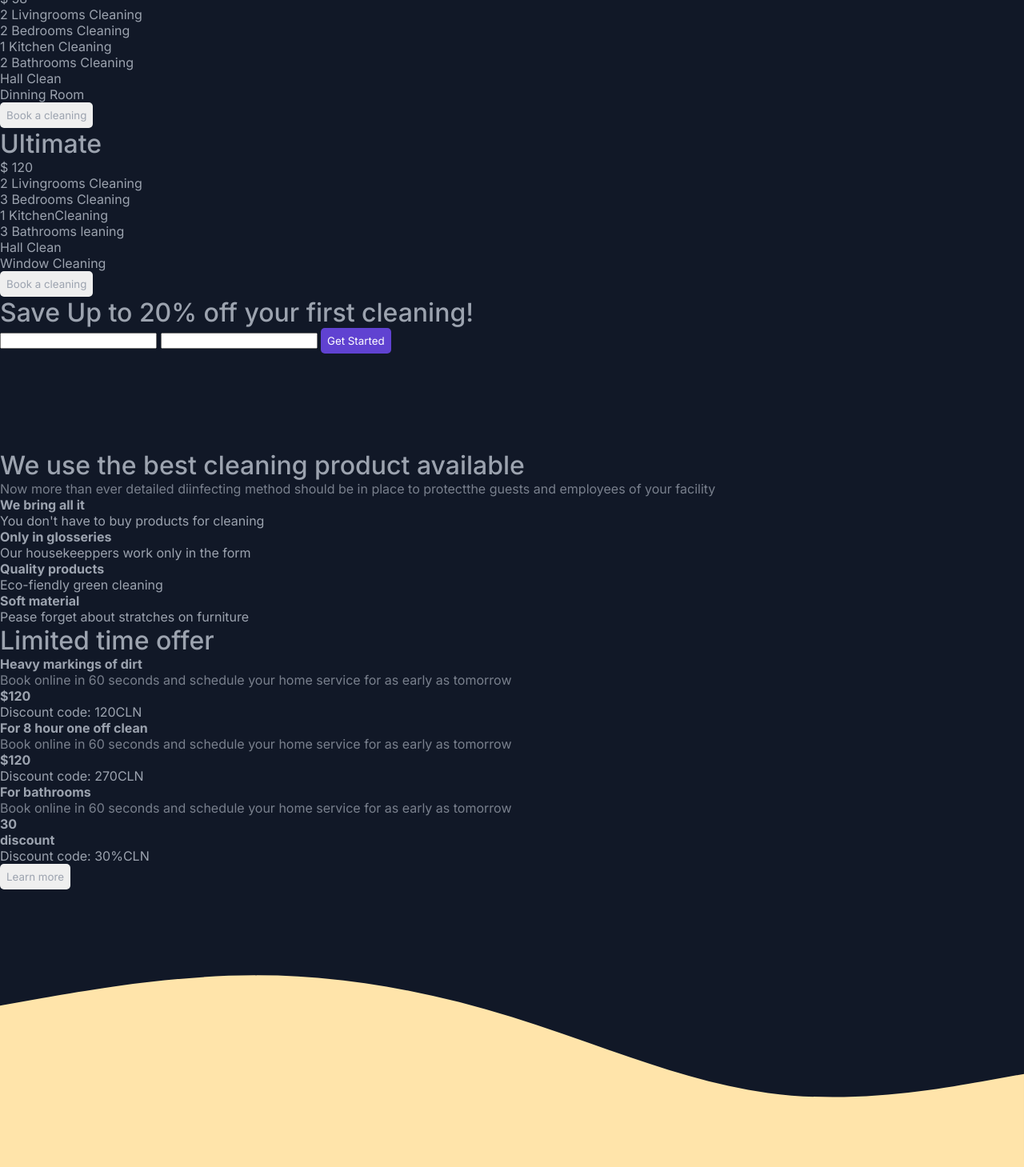
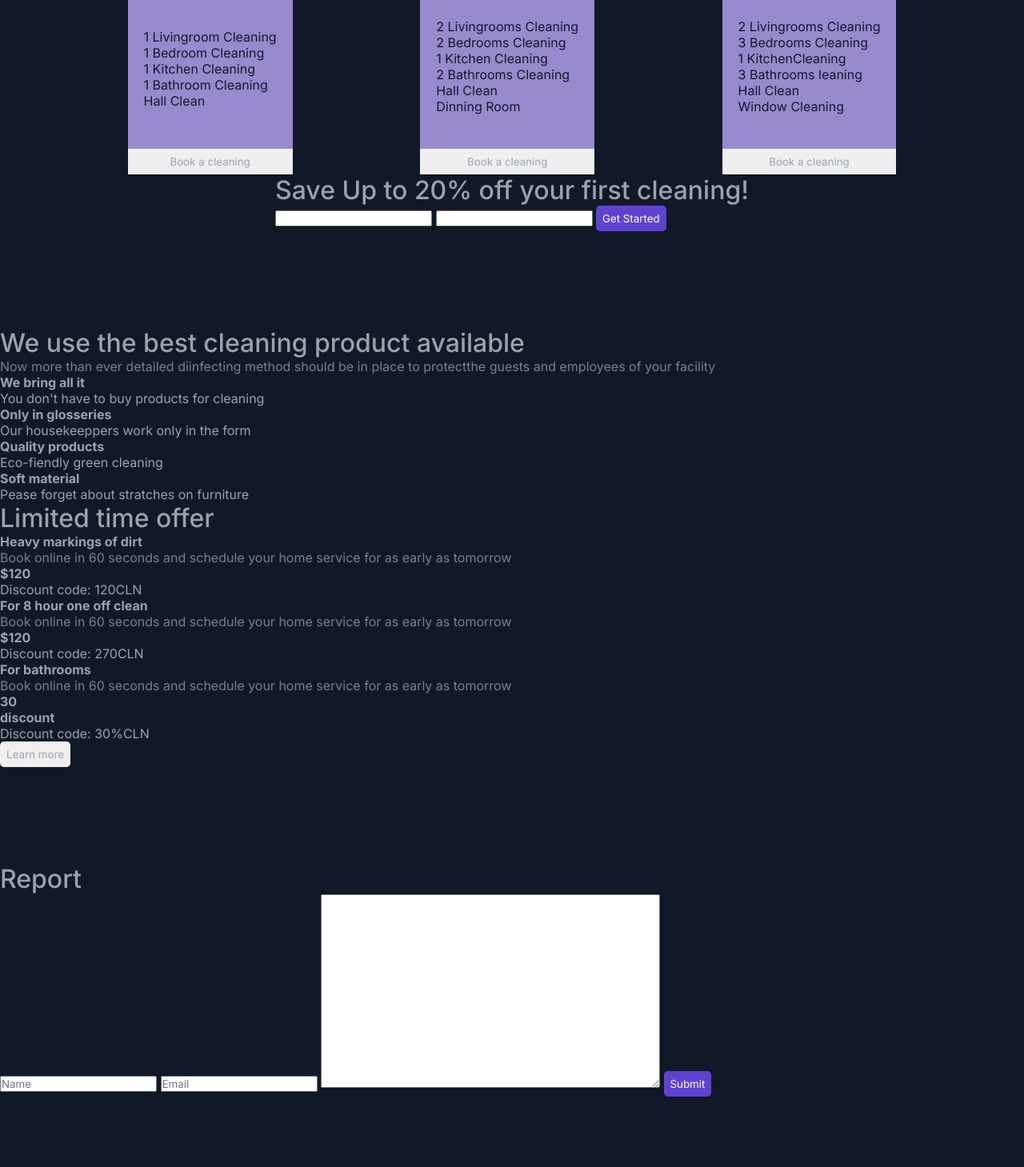
Before and after one commit to syafiqfadillah/vineyardClean, a website built with Vite: page index.html in a window 1280 px wide. Shown: the part 1063-2522 px from the top of the page at 80% size. Built offline with nearby package versions, Linux system fonts and the light colour scheme.

Commit message:
add card style

```diff
--- a/index.html
+++ b/index.html
@@ -81,12 +81,13 @@
         </div>
       </section>
       <section class="pricing" id="pricing">
-        <div class="price-container">
+        <div class="price-paragraph">
           <h1>Our Pricing</h1>
           <p>
             Book professional home cleaners and handymen at a moments notice,
             Just pick a time and well do the rest
           </p>
+        </div>
         <div class="price-card-container">
           <div class="price-card">
             <h1>Basic</h1>
@@ -94,11 +95,11 @@
             <ul>
               <li>1 Livingroom Cleaning</li>
               <li>1 Bedroom Cleaning</li>
-                <li>1 Kitchen Cleaning/li></li>
+              <li>1 Kitchen Cleaning</li>
               <li>1 Bathroom Cleaning</li>
               <li>Hall Clean</li>
             </ul>
-              <button class="btn btn-pricin-primary">Book a cleaning</button>
+            <button class="btn btn-pricing-primary">Book a cleaning</button>
           </div>
           <div class="price-card">
             <h1>Premium</h1>
@@ -111,7 +112,7 @@
               <li>Hall Clean</li>
               <li>Dinning Room</li>
             </ul>
-              <button class="btn btn-pricing-premium">Book a cleaning</button>
+            <button class="btn btn-pricing-ultimate">Book a cleaning</button>
           </div>
           <div class="price-card">
             <h1>Ultimate</h1>
@@ -133,7 +134,6 @@
           <input type="email" name="email" />
           <button type="submit" class="btn btn-primary">Get Started</button>
         </form>
-        </div>
       </section>
       <section class="offer" id="offer">
         <div class="offers-container">
@@ -217,10 +217,19 @@
           </div>
         </div>
       </section>
+            <section class="report">
+        <h2 class="report-heading">Report</h2>
+        <form class="report-submit">
+            <input class="name" type="text" name="name" placeholder="Name"></input>
+            <input class="email" type="email" name="email" placeholder="Email"></input>
+            <textarea class="sentences" name="sentences" rows=15 cols="50"></textarea>
+            <button class="btn btn-primary" type="submit">Submit</button>
+        </form>
+
     </main>
     <svg xmlns="http://www.w3.org/2000/svg" viewBox="0 0 1440 320">
       <path
-        fill="#FFE4AA"
+        fill="#fece64"
         fill-opacity="1"
         d="M0,96L60,85.3C120,75,240,53,360,53.3C480,53,600,75,720,112C840,149,960,203,1080,218.7C1200,235,1320,213,1380,202.7L1440,192L1440,320L1380,320C1320,320,1200,320,1080,320C960,320,840,320,720,320C600,320,480,320,360,320C240,320,120,320,60,320L0,320Z"
       ></path>
--- a/src/sass/_variables.sass
+++ b/src/sass/_variables.sass
@@ -1,10 +1,10 @@
 // gradient (#9985DF, #CE9BCF)
-// FECE64
-// F5C160
-// 7154C2
-// 988ACD
+// #FECE64
+// #F5C160
+// #7154C2
+// #988ACD
 // wave #FFE4AA
-// E0DAFD
+// #E0DAFD
 
 // Font Family
 $font-family-inter: 'Inter', sans-serif
@@ -12,4 +12,4 @@ $font-family-inter: 'Inter', sans-serif
 $font-family: ( 'inter': $font-family-inter)
 
 // Colors scheme
-$colors: ('primary': #6042D1, 'text': #9ca3af, 'background': #111827, 'wave': #ffe4aa, 'white': #ffffff)
+$colors: ('primary': #6042D1, 'text': #9ca3af, 'background': #111827, 'wave': #FECE64, 'white': #ffffff, 'card': #988ACD)
--- a/src/sass/components/_hero.sass
+++ b/src/sass/components/_hero.sass
@@ -36,7 +36,8 @@
 
 	.about
 		margin: 40px
-		margin-right: 100px
+		margin-left: 70px
+		margin-right: 90px
 		.about-heading
 			font-size: 35px
 			margin-bottom: 15px
@@ -59,6 +60,8 @@
 				margin-top: -35px
 				margin-left: 110px
 				margin-right: 30px
+				left: 90px
+				right: 30px
 				h4
 					color: #5a4dcc
 					font-size: 60px
--- a/src/sass/components/_navbar.sass
+++ b/src/sass/components/_navbar.sass
@@ -44,20 +44,22 @@
       top: 0
       right: 0
       bottom: 0
-      background: color('wave')
+      background: color('background')
       transform: translateX(100%)
       transition: all .5s ease-in-out
       z-index: 10
+      opacity: 0
       .item
-        color: color('background')
+        color: color('text')
         .nav-phone
           display: block
           span
-            color: color('background')
+            color: color('text')
     &-phone
       display: none
 
 .slide
   transform: translateX(0%)
+  opacity: 1
 .black
-  color: color(background)
+  color: color('text')
--- a/src/sass/components/_pricing.sass
+++ b/src/sass/components/_pricing.sass
@@ -1,7 +1,34 @@
-@media screen and (max-width: 567px)
-  .pricing
+.pricing
+  align-items: center
+  width: 100%
+  display: flex
+  flex-direction: column
+  .price-paragraph
+    text-align: center
+    margin-bottom: 60px
+  .price-card-container
     align-items: center
     display: flex
-    flex-direction: column
-    justify-content: space-between
+    justify-content: space-evenly
     width: 100%
+    .price-card
+      background: color('card')
+      height: 50vh
+      display: flex
+      align-items: center
+      flex-direction: column
+      justify-content: space-between
+      h1, .price, ul li
+        color: color('background')
+      h1, ul
+        padding: 20px
+      .price
+        background: color('wave')
+        align-self: flex-start
+        padding: 10px
+        width: 50%
+        border-radius: 0 20px 20px 0
+        font-size: 2em
+      .btn
+        width: 100%
+        border-radius: 0px
--- /dev/null
+++ b/src/sass/components/_report.sass
@@ -0,0 +1,20 @@
+.report
+	width: 500px
+	margin-left: 400px
+	.report-heading
+		text-align: center
+		margin-bottom: 13px
+	.report-submit
+		display: flex
+		flex-direction: column
+		.name, .email, .sentences
+			margin-bottom: 13px
+			border: 2px solid color("text")
+			border-radius: 5px
+		.name, .email, .btn-primary
+			height: 50px
+		.name, .email
+			font-size: 17px
+			padding-left: 10px
+		.sentences
+			height: 150px
```
Lines whose indentation alone changed are shown as unchanged.
